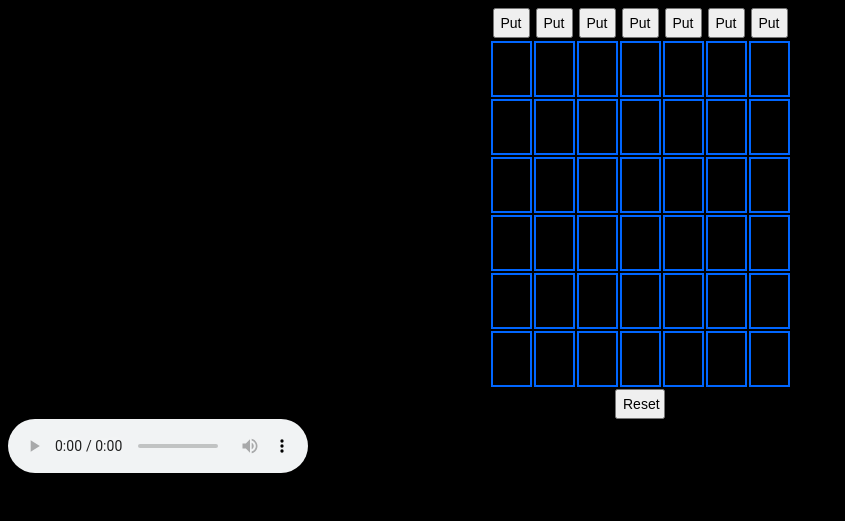
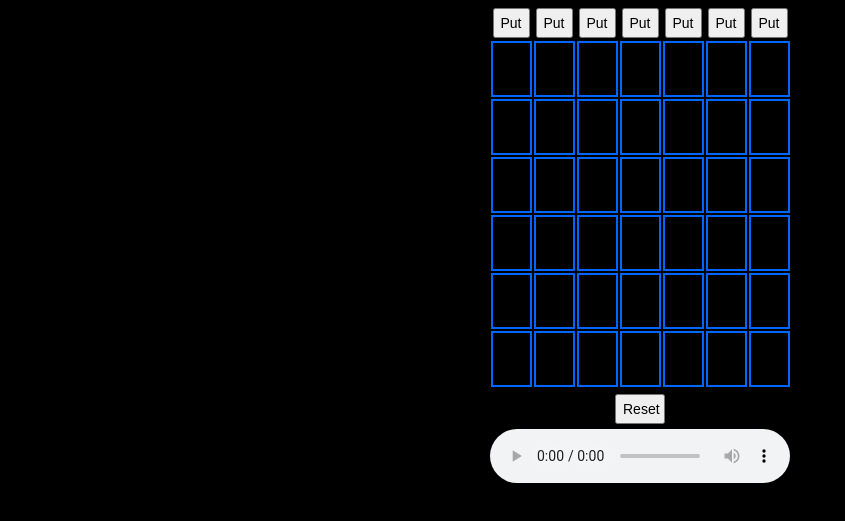
Before and after one commit to star096374/WebApp_FinalProject, a website: page index.html in a window 1280 px wide. Shown: the part 85-606 px from the top of the page, without its empty margins (0-845 px from the left). Drawn offline with Linux system fonts and the light colour scheme.

Commit message:
Adjust the position of the audio tag

```diff
--- a/game.css
+++ b/game.css
@@ -34,4 +34,10 @@ td {
     width: 50px;
     height: 30px;
     font-size: 14px;
+    margin: 5px;
 }
+
+audio {
+    margin: auto;
+    display: flex;
+}
```
